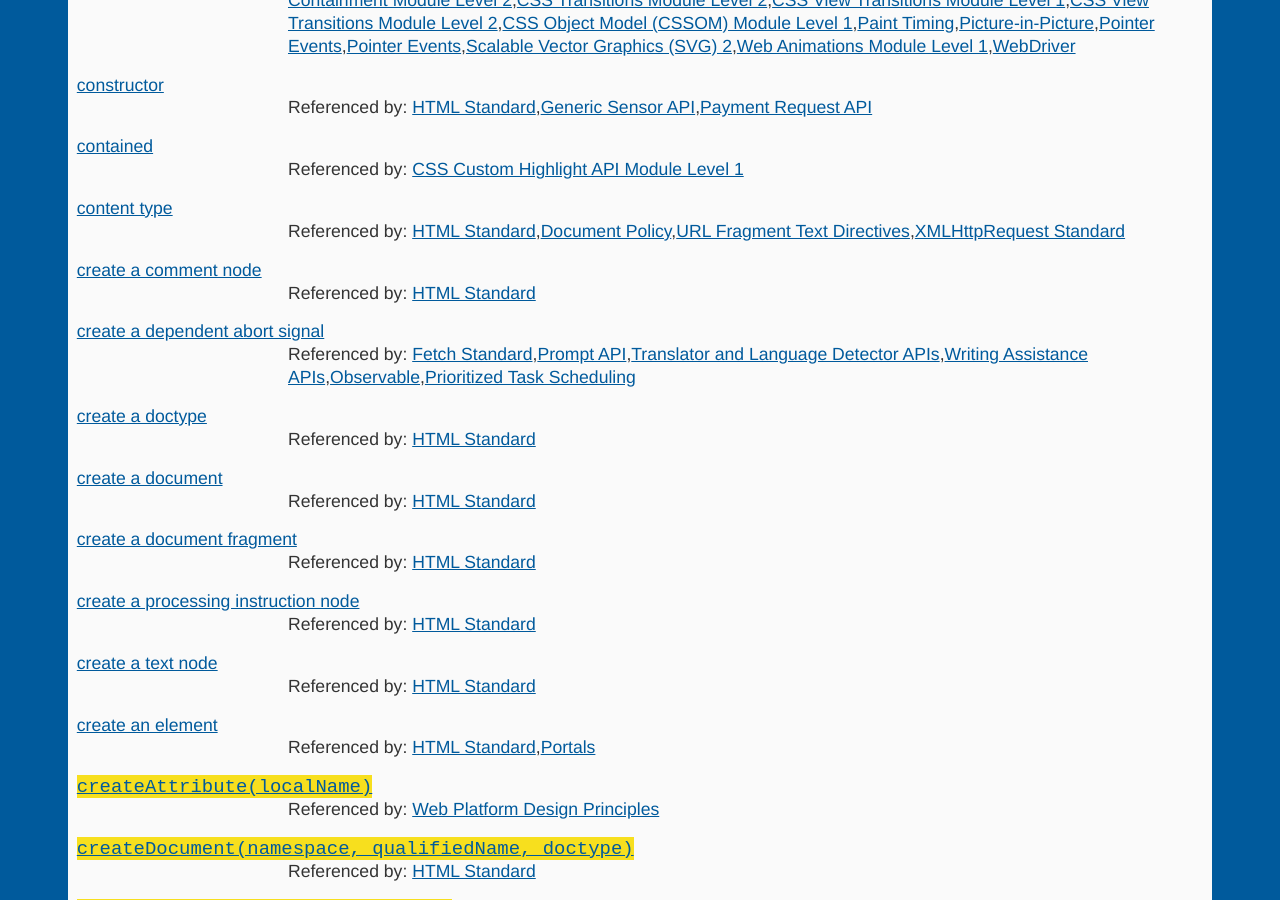
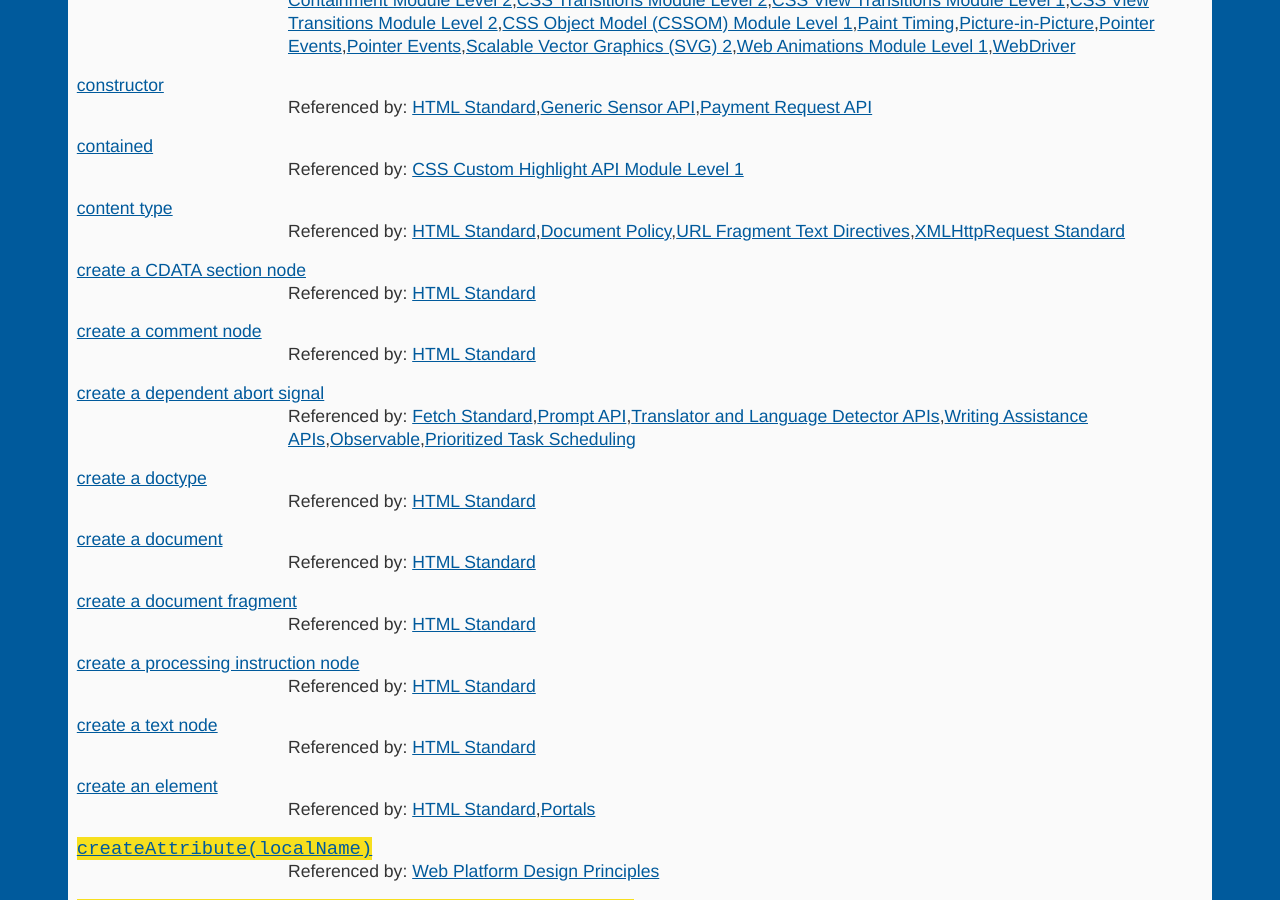
Before and after one commit to dontcallmedom/specdex, a Jekyll site: the page built from dom.html, in a window 1280 px wide and 900 px high, scrolled down 5114 px. Built offline with Jekyll 4.4.1, drawn with Linux system fonts in a browser that asks for light colours.

Commit message:
Automatic update

```diff
--- a/dom.html
+++ b/dom.html
@@ -142,6 +142,8 @@ layout: base
 <dd>Referenced by: <a href="https:&#x2F;&#x2F;drafts.csswg.org&#x2F;css-highlight-api-1&#x2F;">CSS Custom Highlight API Module Level 1</a></dd>
 <dt><a class="concept" href="https:&#x2F;&#x2F;dom.spec.whatwg.org&#x2F;#concept-document-content-type">content type</a></dt>
 <dd>Referenced by: <a href="https:&#x2F;&#x2F;html.spec.whatwg.org&#x2F;multipage&#x2F;">HTML Standard</a>,<a href="https:&#x2F;&#x2F;wicg.github.io&#x2F;document-policy&#x2F;">Document Policy</a>,<a href="https:&#x2F;&#x2F;wicg.github.io&#x2F;scroll-to-text-fragment&#x2F;">URL Fragment Text Directives</a>,<a href="https:&#x2F;&#x2F;xhr.spec.whatwg.org&#x2F;">XMLHttpRequest Standard</a></dd>
+<dt><a class="concept" href="https:&#x2F;&#x2F;dom.spec.whatwg.org&#x2F;#create-a-cdata-section-node">create a CDATA section node</a></dt>
+<dd>Referenced by: <a href="https:&#x2F;&#x2F;html.spec.whatwg.org&#x2F;multipage&#x2F;">HTML Standard</a></dd>
 <dt><a class="concept" href="https:&#x2F;&#x2F;dom.spec.whatwg.org&#x2F;#create-a-comment-node">create a comment node</a></dt>
 <dd>Referenced by: <a href="https:&#x2F;&#x2F;html.spec.whatwg.org&#x2F;multipage&#x2F;">HTML Standard</a></dd>
 <dt><a class="concept" href="https:&#x2F;&#x2F;dom.spec.whatwg.org&#x2F;#create-a-dependent-abort-signal">create a dependent abort signal</a></dt>
```
